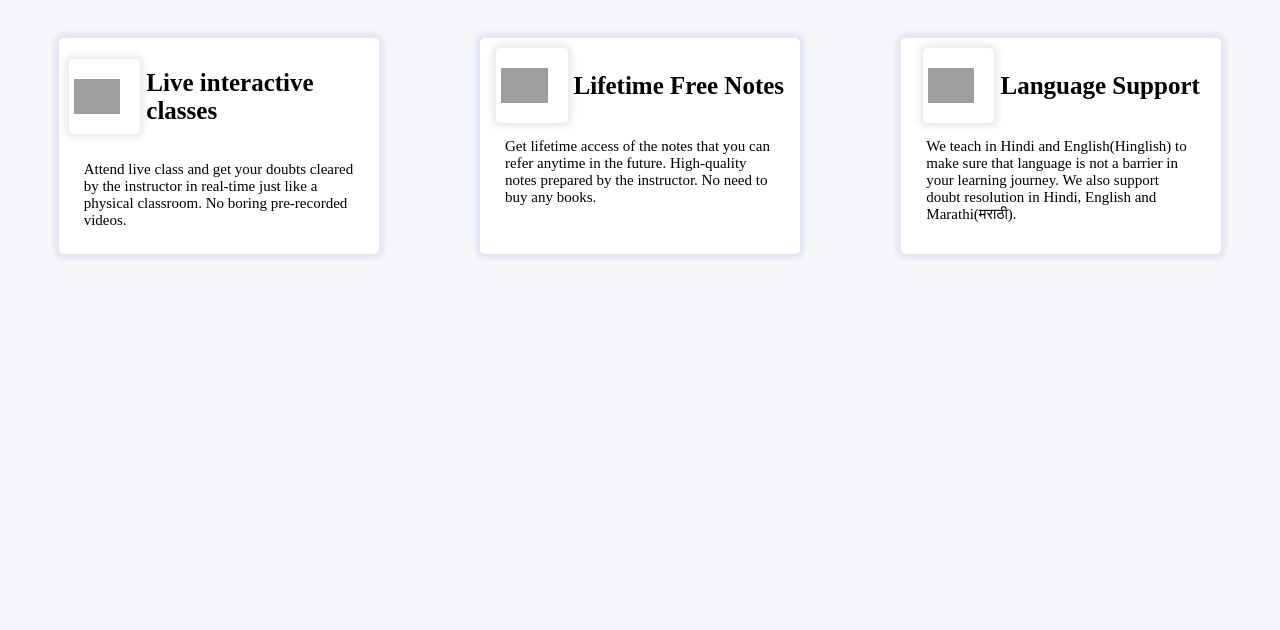
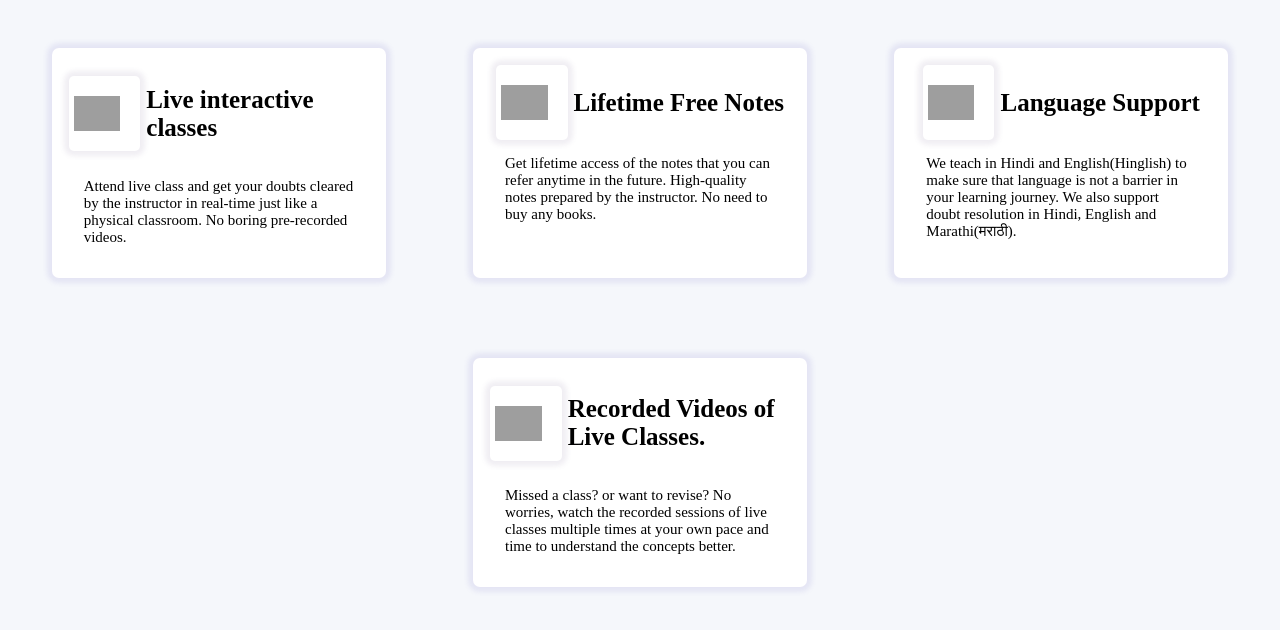
Before and after one commit to aditishelke77/Assignment-19, a plain HTML site: page index.html in a window 1280 px wide. Drawn offline with Linux system fonts and the light colour scheme; grey boxes are pictures that could not be loaded.

Commit message:
fourth card added

```diff
--- a/index.html
+++ b/index.html
@@ -17,9 +17,9 @@
             width:300px;
             background-color: white;
             box-shadow: 0 0 5px 5px rgba(90, 83, 182, 0.1);
-            border-radius: 5px;
-            padding:10px;
-            margin: 30px;
+            border-radius: 7px;
+            padding:17px;
+            margin: 40px;
         }
         .img{
             height:35px;
@@ -146,7 +146,15 @@
             </div>
             <p class="info">We teach in Hindi and English(Hinglish) to make sure that language is not a barrier in your learning journey. We also support doubt resolution in Hindi, English and Marathi(मराठी).</p>
         </div>
+        <div class="card">
+            <div class="header">
+                <img class="img" src="https://cdn.roadtocode.org/unique-features/recorded-classes-md.png"/>
+                <h2 class="heading">Recorded Videos of Live Classes.
 
+                </h2>
+            </div>
+            <p class="info">Missed a class? or want to revise? No worries, watch the recorded sessions of live classes multiple times at your own pace and time to understand the concepts better.</p>
+        </div>
     </div>
 </body>
 </html>
```
